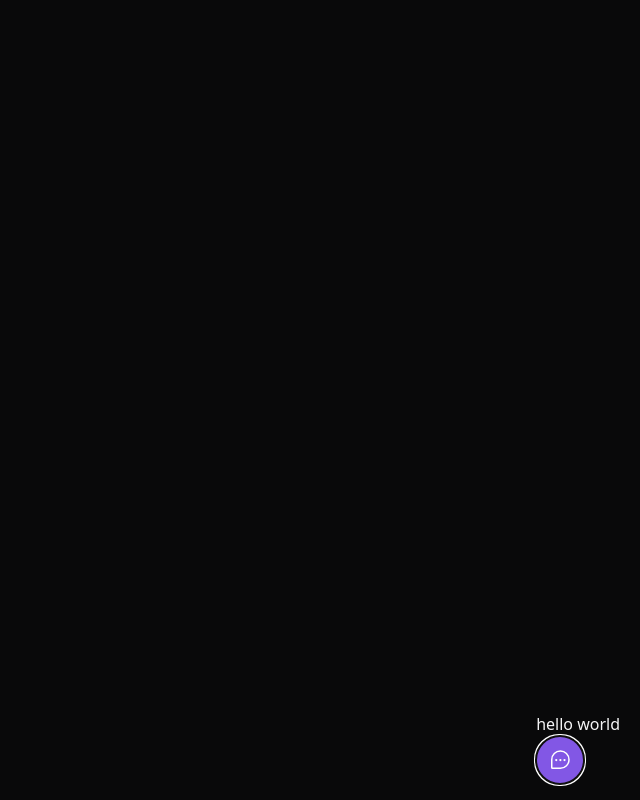
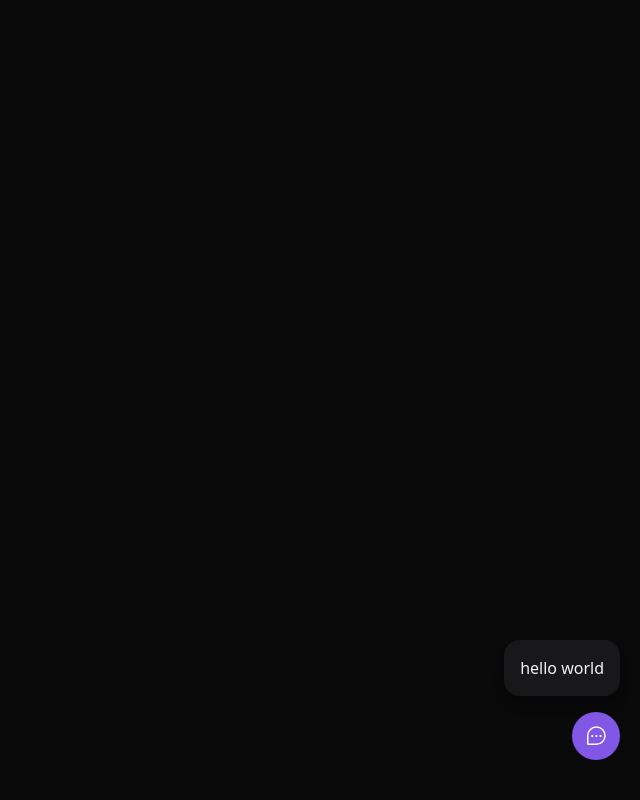
Before and after one commit to xeniaalex3/Feedback-Widget, a React (Vite) app in the folder web/: page / in a window 1280 px wide. Both pictures are taken after a click on the button "Feedback". Shown: the whole page, without its empty margins (640-1280 px from the left). Built offline with nearby package versions, Linux system fonts and the light colour scheme.

Commit message:
finished structur widget form

```diff
--- a/web/src/components/Widget/Widget.tsx
+++ b/web/src/components/Widget/Widget.tsx
@@ -1,12 +1,15 @@
 import { ChatTeardropDots } from '@phosphor-icons/react';
-import { Popover } from '@headlessui/react'
+import { Popover } from '@headlessui/react';
+import WidgetForm from '../WidgetForm/WidgetForm';
 
 function Widget(){
   return(
-    <Popover className='absolute bottom-4 right-5'>
-     <Popover.Panel>hello world</Popover.Panel>
+    <Popover className='absolute bottom-4 md:bottom-10 right-5 flex flex-col items-end'>
+     <Popover.Panel>
+      <WidgetForm/>
+    </Popover.Panel>
 
-    <Popover.Button className='bg-brand-500 rounded-full p-3 h-12 text-white flex items-center group'>
+    <Popover.Button className='bg-brand-500 rounded-full p-3 h-12 text-white flex items-center group outline-none'>
       <ChatTeardropDots className='w-6 h-6'/>
       <span className='max-w-0 overflow-hidden group-hover:max-w-xs transition-all duration-500 ease-linear'><span className='pl-1'>Feedback</span> </span>
     </Popover.Button>
--- a/web/src/components/WidgetForm/WidgetForm.tsx
+++ b/web/src/components/WidgetForm/WidgetForm.tsx
@@ -1,7 +1,7 @@
 function WidgetForm(){
   return (
-    <div>
-
+    <div className="bg-zinc-900 p-4 relative rounded-2xl mb-4 flex-col items-center shadow-lg w-[calc(100vw-2rem)] md:w-auto">
+hello world
     </div>
   )
 }
```
